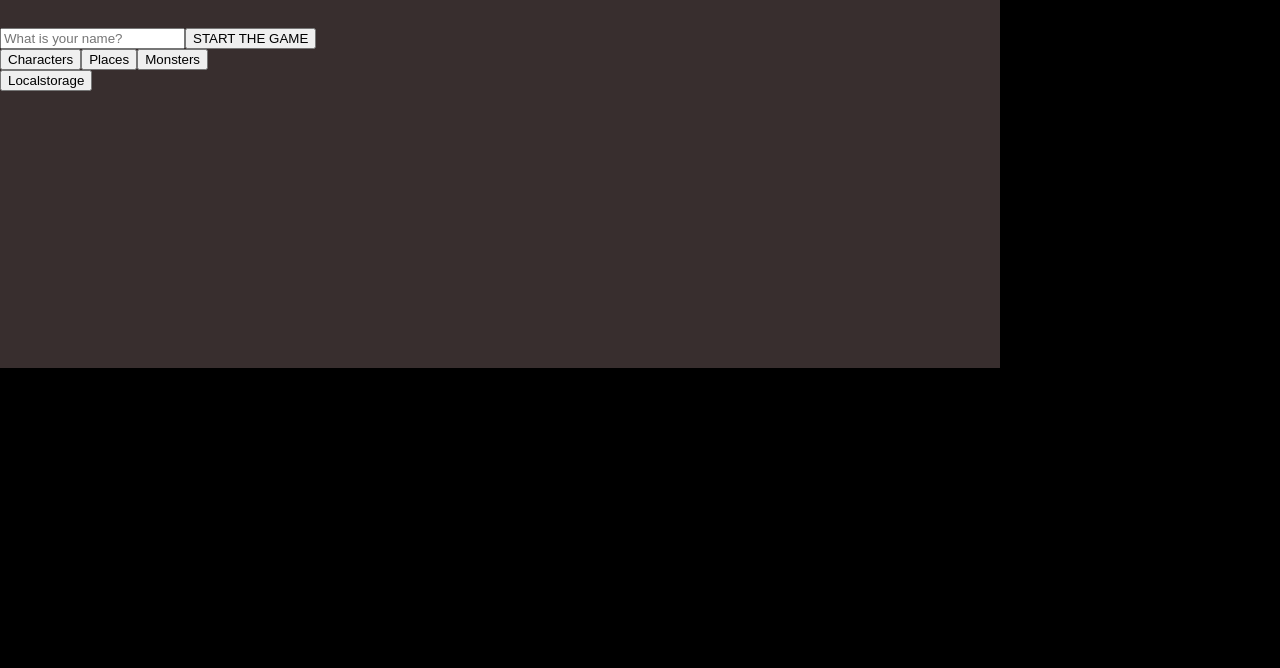
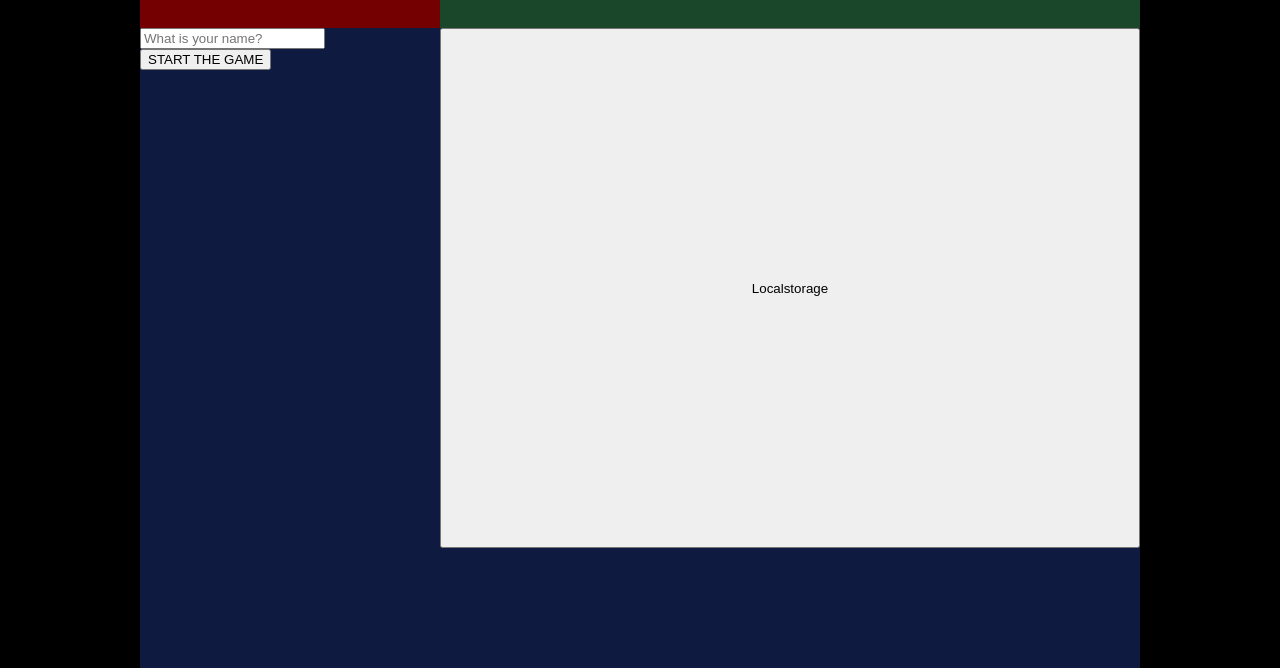
Before and after one commit to Smyku6/mvc, a website built with Parcel: page index.html in a window 1280 px wide. Shown: the part 132-800 px from the top of the page. Built offline with nearby package versions, Linux system fonts and the light colour scheme; a web font is replaced by a local one.

Commit message:
added css grid

```diff
--- a/src/style.css
+++ b/src/style.css
@@ -1,6 +1,14 @@
+* {
+  box-sizing: border-box;
+}
+
 body {
   background-color: black;
   display: grid;
+  height: 100vh;
+  width: 100vw;
+  grid-template-columns: auto 1000px auto;
+  grid-template-rows: 20% 65% 15%;
   margin: 0;
   padding: 0;
   font-family: 'Harry Potter', sans-serif;
@@ -8,11 +16,43 @@ body {
 
 h1 {
   color: #d3a625;
-  font-size: 4rem;
+  font-size: 3rem;
+  grid-column-start: 2;
+  grid-column-end: 3;
+  grid-row-start: 1;
+  grid-row-end: 2;
 }
 
 #root {
-  background-color: #382e2e;
-  width: 1000px;
-  height: 500px;
+  grid-column-start: 2;
+  grid-column-end: 3;
+  grid-row-start: 1;
+  grid-row-end: 4;
+  background-color: #0E1A40;
+  display: grid;
+  grid-template-columns: 300px 700px;
+  grid-template-rows: 20% 65% 15%;
 }
+
+.logo{
+  grid-column-start: 1;
+  grid-column-end: 2;
+  grid-row-start: 1;
+  grid-row-end: 2;
+  background-color: #740001;
+  display: flex;
+  align-items: center;
+  justify-content: center;
+}
+
+
+.categories{
+  background-color: #1A472A;
+  grid-column-start: 2;
+  grid-column-end: 3;
+  grid-row-start: 1;
+  grid-row-end: 2;
+  display: flex;
+  align-items: center;
+  justify-content: space-around;
+}
--- a/view/view.js
+++ b/view/view.js
@@ -9,8 +9,10 @@ class View {
   constructor() {
     this.app = this.getElement('#root');
 
+    this.logo = this.createElement('div', 'logo');
     this.title = this.createElement('h1');
-    this.title.textContent = 'Harry Potter Magic Quiz';
+    this.title.textContent = 'Harry Potter';
+    this.logo.append(this.title);
 
     this.form = this.createElement('form');
     this.input = this.createElement('input');
@@ -21,7 +23,7 @@ class View {
     this.submitButton.textContent = 'START THE GAME';
     this.form.append(this.input, this.submitButton);
 
-    this.app.append(this.title, this.form);
+    this.app.append(this.logo, this.form);
   }
 
   createElement(tag, className) {
```
